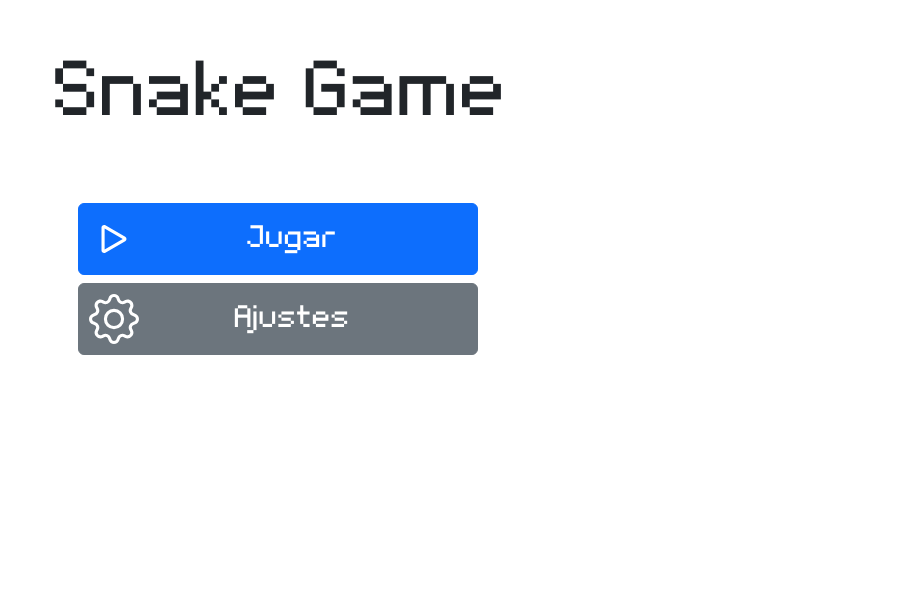
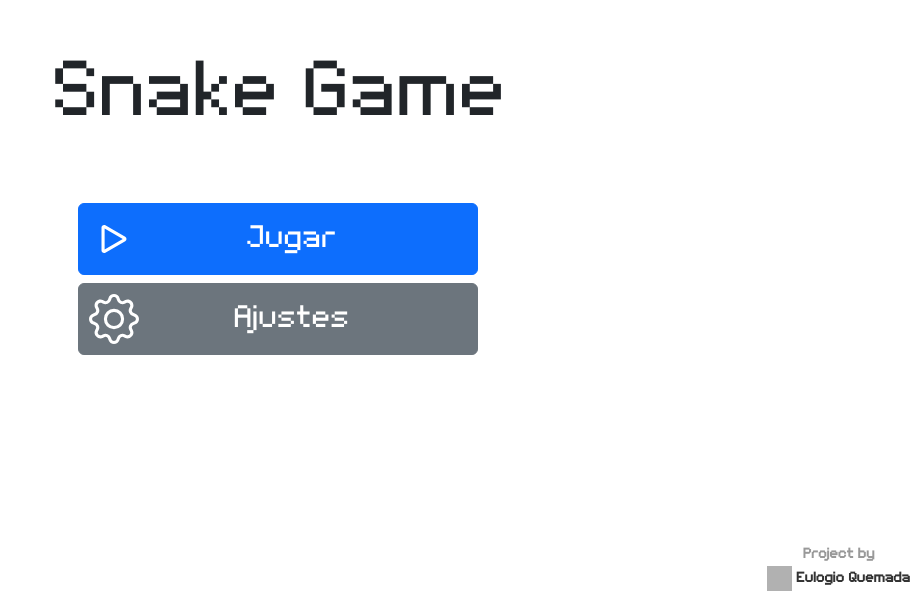
Before and after one commit to eulogioqt/snake-game, a React (Vite) app: page / in a window 1280 px wide. Shown: the part 201-800 px from the top of the page, without its empty margins (362-1280 px from the left). Built offline with nearby package versions, Linux system fonts and the light colour scheme; grey boxes are pictures that could not be loaded.

Commit message:
Marca de agua

```diff
--- a/src/css/app.css
+++ b/src/css/app.css
@@ -15,3 +15,12 @@ img {
     -webkit-user-select: none;
     -ms-user-select: none;
 }
+
+.logo {
+    will-change: filter;
+    transition: filter 300ms;
+}
+
+.logo:hover {
+    filter: drop-shadow(0 0 20px gray);
+}
--- a/src/pages/menu/MenuPage.jsx
+++ b/src/pages/menu/MenuPage.jsx
@@ -1,10 +1,7 @@
 import React, { useState } from "react";
-
-import { Play, Gear } from 'react-bootstrap-icons';
-
+import { Play, Gear, ArrowUpRight } from 'react-bootstrap-icons';
 import { useApp } from "../../contexts/AppContext";
 import { useIsLarge } from "../../hooks/useIsLarge";
-
 import SettingsMenu from "./components/SettingsMenu";
 
 const MenuPage = () => {
@@ -39,6 +36,40 @@ const MenuPage = () => {
                 <ResponsiveButton text="Jugar" onClick={goToGame} icon={Play} color="btn-primary" />
                 <ResponsiveButton text="Ajustes" onClick={swapSettingsOpen} icon={Gear} color="btn-secondary" />
             </div>
+
+            {/* Marca de agua con posicionamiento responsivo */}
+            <div className={`position-fixed bottom-0 ${isLarge ? 'end-0' : 'start-50 translate-middle-x'} p-2`} style={{ zIndex: 1000 }}>
+                <a href="https://eulogioqt.github.io" target="_blank"
+                    style={{
+                        textDecoration: "none",
+                        color: "gray",
+                        fontSize: "0.9rem",
+                        fontWeight: "bold",
+                        opacity: 0.8,
+                        display: "flex",
+                        alignItems: "center",
+                        cursor: "pointer",
+                        transition: "opacity 0.3s, transform 0.3s"
+                    }}
+                    onMouseEnter={(e) => {
+                        e.currentTarget.style.opacity = 1;
+                        e.currentTarget.style.transform = "scale(1.05)";
+                    }}
+                    onMouseLeave={(e) => {
+                        e.currentTarget.style.opacity = 0.8;
+                        e.currentTarget.style.transform = "scale(1)";
+                    }}
+                >
+                    <div className="d-flex flex-column align-items-center">
+                        <span>Project by</span>
+                        <div className="d-flex justify-content-center align-items-center">
+                            <img src="https://www.github.com/eulogioqt.png"
+                                style={{ width: 25, height: 25, marginRight: 4 }} />
+                            <span style={{ color: "black", margin: 0 }}>Eulogio Quemada</span>
+                        </div>
+                    </div>
+                </a>
+            </div>
         </>
     );
 }
```
